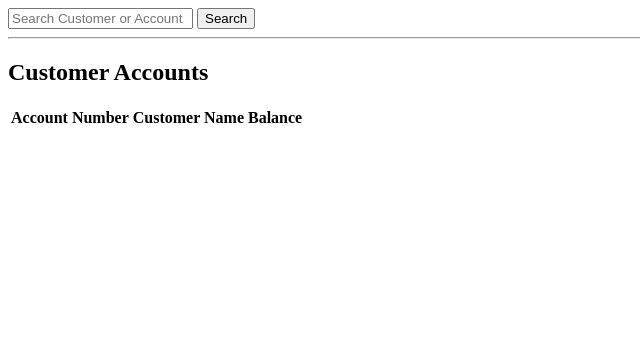
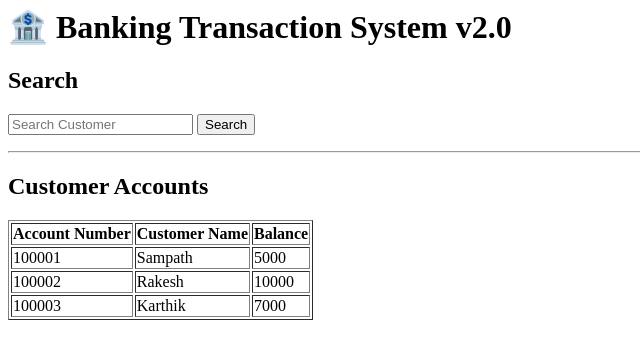
Before and after one commit to Sampath2720/Banking-Transaction-System, a Flask app: page / in a window 1280 px wide. Shown: the top 359 px of the page, without its empty margins (0-640 px from the left). Run offline with Flask 3, Linux system fonts and the light colour scheme; lists and menus that the app fills with data are empty.

Commit message:
Restore stable banking portal

```diff
--- a/templates/index.html
+++ b/templates/index.html
@@ -1,19 +1,16 @@
 <html>
 <head>
 <title>🏦 Banking Transaction System v2.0</title>
-
-<link rel="stylesheetfilename='style.css') }}
-
 </head>
 
 <body>
 
 <h1>🏦 Banking Transaction System v2.0</h1>
 
-<h2>🔍 Search Customer</h2>
+<h2>Search</h2>
 
 <form method="GET">
-<input type="text" name="search" placeholder="Search Customer or Account">
+<input type="text" name="search" placeholder="Search Customer">
 <button type="submit">Search</button>
 </form>
 
@@ -21,10 +18,23 @@
 
 <h2>Customer Accounts</h2>
 
-<table>
+<table border="1">
 
 <tr>
 <th>Account Number</th>
 <th>Customer Name</th>
 <th>Balance</th>
-</tr
+</tr>
+
+{% for acc_no, acc in accounts.items() %}
+<tr>
+<td>{{ acc_no }}</td>
+<td>{{ acc.name }}</td>
+<td>{{ acc.balance }}</td>
+</tr>
+{% endfor %}
+
+</table>
+
+</body>
+</html>
```
